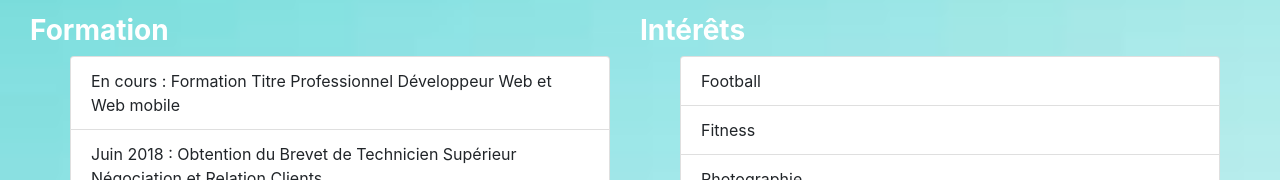
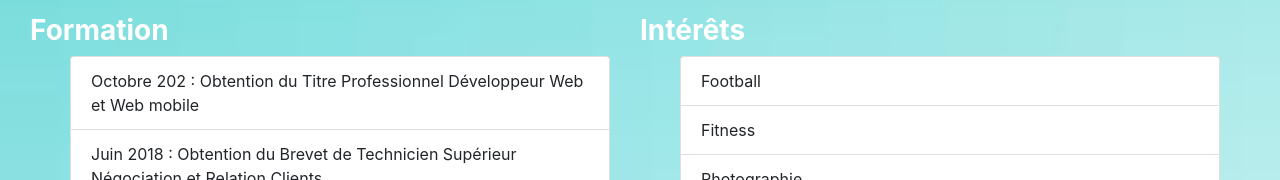
Before and after one commit to elodie-sz/cv, a plain HTML site: page index.html in a window 1280 px wide. Shown: the part 614-794 px from the top of the page. Drawn offline with nearby package versions, Linux system fonts and the light colour scheme.

Commit message:
modification obtention

```diff
--- a/index.html
+++ b/index.html
@@ -117,7 +117,7 @@
             <h3 id="formation" class="text-white font-weight-bold"> Formation </h3>
 
             <ul>
-                <li class="list-group-item " >En cours : Formation Titre Professionnel Développeur Web et Web mobile </li>
+                <li class="list-group-item " >Octobre 202 : Obtention du Titre Professionnel Développeur Web et Web mobile </li>
                 <li class="list-group-item " >Juin 2018 : Obtention du Brevet de Technicien Supérieur Négociation et Relation Clients <br>
                     Lycée Arthur Rimbaud - Sin-le-Noble</li>
                 <li class="list-group-item ">Juin 2016 : Obtention du Baccalauréat Sciences et Technologies du Management et de la Gestion
```
